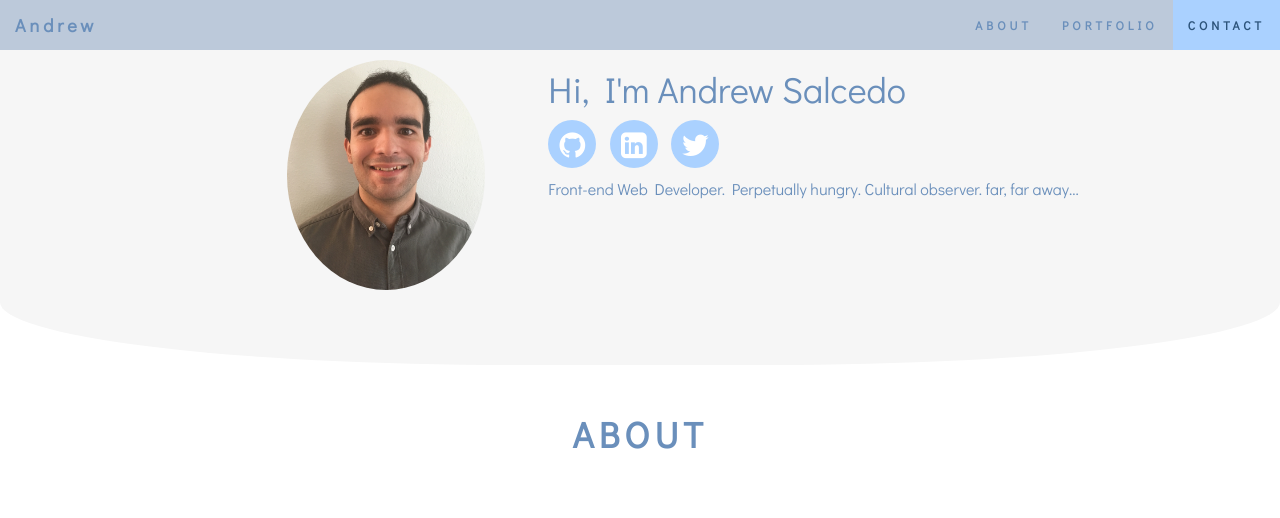
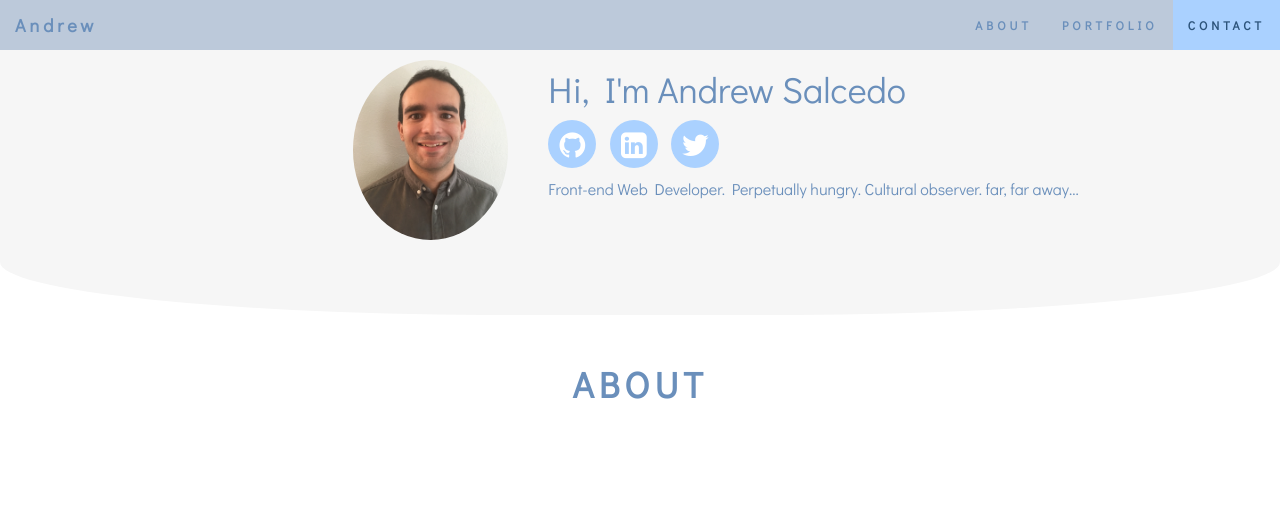
Before and after one commit to andrwsalcdo/portfolio, a plain HTML site: page index.html in a window 1280 px wide. Shown: the top 518 px of the page. Drawn offline with nearby package versions, Linux system fonts and the light colour scheme.

Commit message:
style: header image along all breakpoints

```diff
--- a/css/styles.css
+++ b/css/styles.css
@@ -59,11 +59,8 @@ h1 {
     font-weight: 500;
     height: auto;
 }
-.github-img-wrapper {
-  height: 250px;
-}
 .github-img {
-  height: 100%;
+  height: 200px;
   border-radius: 50%;
   padding: 10px;
 }
@@ -231,13 +228,7 @@ h5 {
     .header .text-wrapper {
         text-align: left;
     }
-}
-
-
-/* Medium Devices, Desktops */
-@media only screen and (min-width : 992px) {
-
-    .github-img {
-      margin-left: 52%;
+    .header .github-img {
+      float: right;
     }
 }
--- a/index.html
+++ b/index.html
@@ -37,10 +37,10 @@
 
     <div class="container-fluid header">
         <header class="row">
-            <picture class="col-xs-12 col-sm-5 github-img-wrapper">
+            <picture class="col-sm-5">
                 <img  src="images/github-pic2.JPG" alt="Github Profile Picture" class="img-responsive center-block github-img">
               </picture>
-            <div class="col-xs-12 col-sm-7 text-wrapper">
+            <div class="col-sm-6 text-wrapper">
                 <h1>Hi, I'm Andrew Salcedo</h1>
                 <ul class="list-inline social-buttons">
                     <li><a href="https://github.com/andrwsalcdo"><span class="fa fa-github fa-1x" aria-hidden="true"></span></a></li>
```
